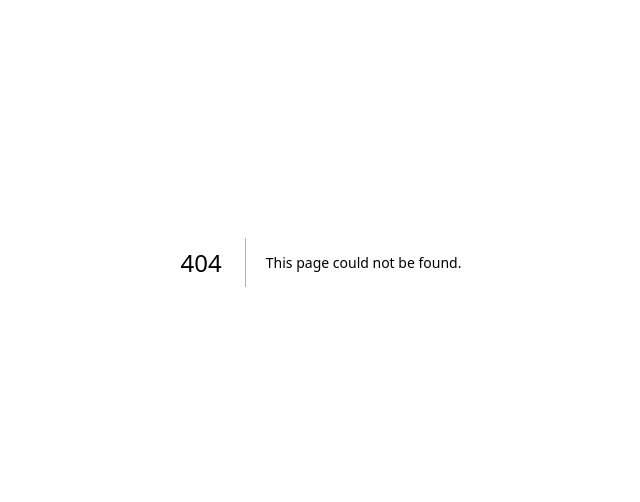
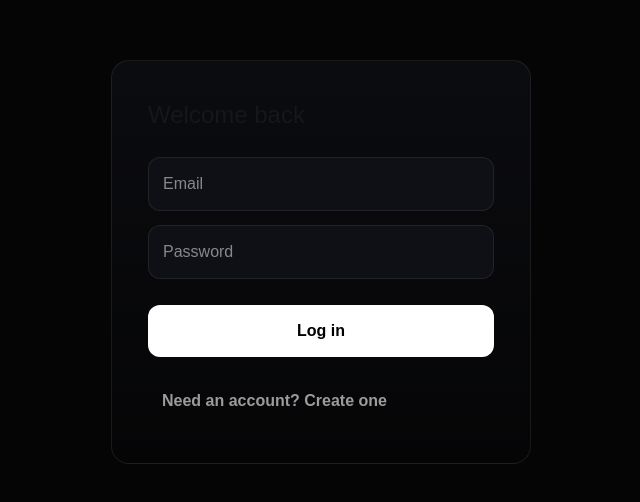
Before and after one commit to mogsetta/mogsetta-dashboard, a Next.js app: page /auth in a window 1280 px wide. Before the commit this address had no page. Shown: the part 138-640 px from the top of the page, without its empty margins (319-959 px from the left). Built offline with nearby package versions, Linux system fonts and the light colour scheme; no server answers.

Commit message:
feat: implement login and signup functionality with Supabase integration

```diff
--- /dev/null
+++ b/app/auth/page.tsx
@@ -0,0 +1,149 @@
+
+
+"use client";
+
+import { useState } from "react";
+import { useRouter } from "next/navigation";
+import { createClient } from "@supabase/supabase-js";
+
+const supabase = createClient(
+  process.env.NEXT_PUBLIC_SUPABASE_URL!,
+  process.env.NEXT_PUBLIC_SUPABASE_ANON_KEY!
+);
+
+export default function AuthPage() {
+  const router = useRouter();
+  const [mode, setMode] = useState<"login" | "signup">("login");
+  const [email, setEmail] = useState("");
+  const [password, setPassword] = useState("");
+  const [error, setError] = useState<string | null>(null);
+  const [loading, setLoading] = useState(false);
+
+  async function handleSubmit(e: React.FormEvent) {
+    e.preventDefault();
+    setError(null);
+    setLoading(true);
+
+    const { error } =
+      mode === "login"
+        ? await supabase.auth.signInWithPassword({ email, password })
+        : await supabase.auth.signUp({ email, password });
+
+    setLoading(false);
+
+    if (error) {
+      setError(error.message);
+      return;
+    }
+
+    router.push("/dashboard");
+  }
+
+  return (
+    <div className="auth-shell">
+      <div className="auth-card">
+        <h1>{mode === "login" ? "Welcome back" : "Create your account"}</h1>
+
+        <form onSubmit={handleSubmit}>
+          <input
+            type="email"
+            placeholder="Email"
+            value={email}
+            onChange={(e) => setEmail(e.target.value)}
+            required
+          />
+
+          <input
+            type="password"
+            placeholder="Password"
+            value={password}
+            onChange={(e) => setPassword(e.target.value)}
+            required
+          />
+
+          {error && <p className="error">{error}</p>}
+
+          <button disabled={loading}>
+            {loading
+              ? "Please wait..."
+              : mode === "login"
+              ? "Log in"
+              : "Create account"}
+          </button>
+        </form>
+
+        <button
+          className="toggle"
+          onClick={() =>
+            setMode(mode === "login" ? "signup" : "login")
+          }
+        >
+          {mode === "login"
+            ? "Need an account? Create one"
+            : "Already have an account? Log in"}
+        </button>
+      </div>
+
+      <style jsx>{`
+        .auth-shell {
+          min-height: 100vh;
+          display: flex;
+          align-items: center;
+          justify-content: center;
+          background: #050506;
+        }
+
+        .auth-card {
+          width: 100%;
+          max-width: 420px;
+          padding: 36px;
+          border-radius: 18px;
+          background: linear-gradient(180deg, #0b0c10, #050506);
+          border: 1px solid rgba(255, 255, 255, 0.08);
+        }
+
+        h1 {
+          margin-bottom: 24px;
+          font-size: 24px;
+        }
+
+        form {
+          display: flex;
+          flex-direction: column;
+          gap: 14px;
+        }
+
+        input {
+          padding: 14px;
+          border-radius: 12px;
+          background: #0f1015;
+          border: 1px solid rgba(255, 255, 255, 0.08);
+          color: #fff;
+        }
+
+        button {
+          margin-top: 12px;
+          padding: 14px;
+          border-radius: 12px;
+          background: #ffffff;
+          color: #000;
+          font-weight: 600;
+          cursor: pointer;
+        }
+
+        .toggle {
+          margin-top: 18px;
+          background: none;
+          border: none;
+          color: rgba(255, 255, 255, 0.6);
+          cursor: pointer;
+        }
+
+        .error {
+          color: #ff6b6b;
+          font-size: 14px;
+        }
+      `}</style>
+    </div>
+  );
+}
--- a/app/dashboard/layout.tsx
+++ b/app/dashboard/layout.tsx
@@ -74,7 +74,7 @@ export default function DashboardLayout({
     const {
       data: { subscription },
     } = supabase.auth.onAuthStateChange((_event, session) => {
-      if (!session) router.replace("/login");
+      if (!session) router.replace("/auth");
     });
 
     return () => subscription.unsubscribe();
@@ -82,7 +82,7 @@ export default function DashboardLayout({
 
   async function handleLogout() {
     await supabase.auth.signOut();
-    router.push("/login");
+    router.push("/auth");
   }
 
   function systemScopedPath(base: "courses" | "coaches") {
```
Also changed, not shown: app/auth/login/page.tsx (renamed from app/login/page.tsx), app/auth/signup/page.tsx (added).
